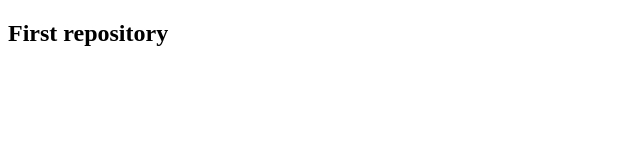
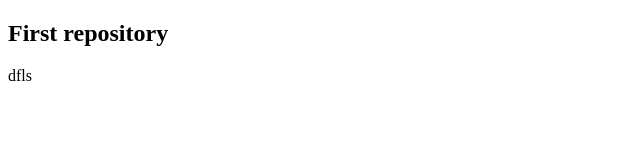
Before and after one commit to bnakh/First_repo_Test, a plain HTML site: page index.html in a window 1280 px wide. Shown: the full height of the page, 0-640 px from the left. Drawn offline with Linux system fonts and the light colour scheme.

Commit message:
creating files

```diff
--- a/index.html
+++ b/index.html
@@ -9,6 +9,7 @@
 <body>
 
     <h2>First repository</h2>
+    dfls
 
 </body>
 </html>
```
